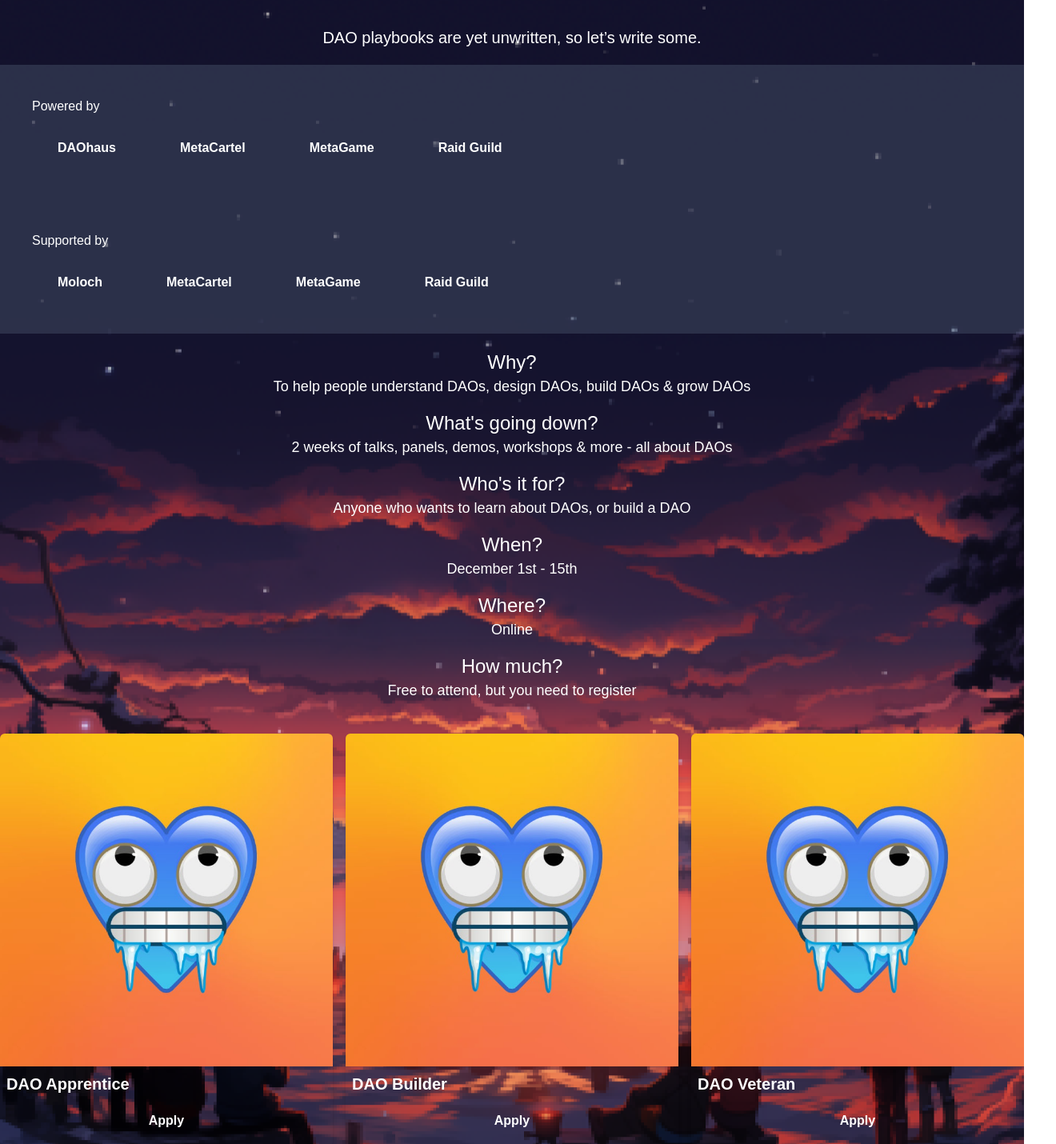
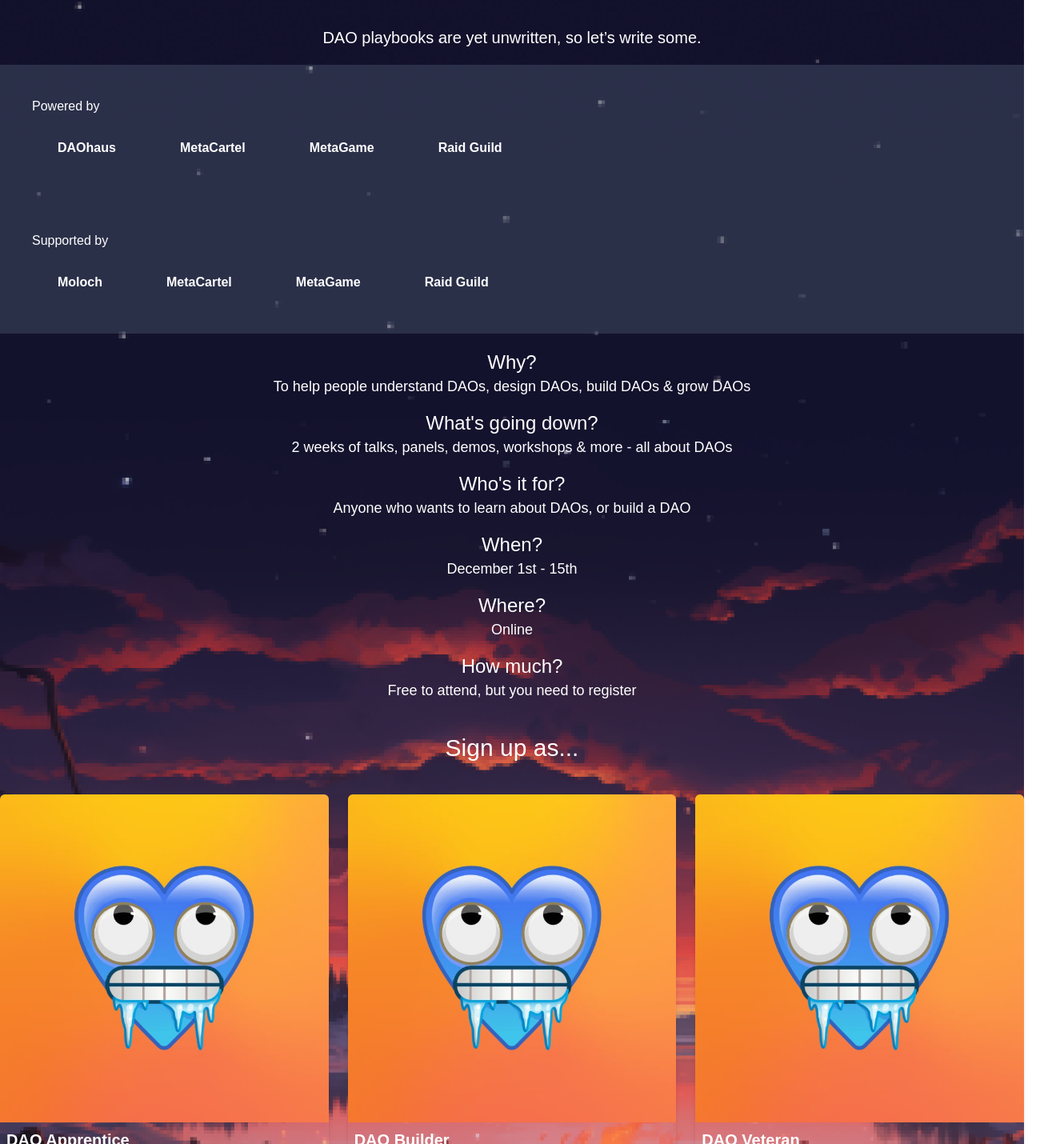
Before and after one commit to bitbeckers/daocember-dot-space, a Next.js app: page / in a window 1280 px wide. Shown: the part 405-1835 px from the top of the page at 80% size, 1320 px wide, since content can reach past the window. Built offline with nearby package versions, Linux system fonts and the light colour scheme; a web font is replaced by a local one.

Commit message:
feat(style): spacing in footer

```diff
--- a/app/components/Forms.tsx
+++ b/app/components/Forms.tsx
@@ -3,11 +3,10 @@ import Image from "next/image";
 interface FormLinkProps {
   name: string;
   href: string;
-  key: number;
   children?: any;
 }
 
-const FormLink = ({ name, href, key }: FormLinkProps) => {
+const FormLink = ({ name, href }: FormLinkProps) => {
   const handleClick = (e: any) => {
     e.preventDefault();
     console.log("The link was clicked.");
@@ -16,10 +15,7 @@ const FormLink = ({ name, href, key }: FormLinkProps) => {
   };
 
   return (
-    <div
-      className="w-30 rounded-md shadow-md dark:bg-gray-900 dark:text-gray-100"
-      key={key}
-    >
+    <div className="w-30 rounded-md shadow-md dark:bg-gray-900 dark:text-gray-100">
       <Image
         src="/logo.jpg"
         alt=""
@@ -59,10 +55,13 @@ const Forms = () => {
     },
   ];
   return (
-    <div className="max-w-screen flex flex-row space-x-4 mt-10 justify-center">
-      {forms.map((t, i) => (
-        <FormLink key={i} name={t.name} href={t.href} />
-      ))}
+    <div className="max-w-screen flex flex-col mt-10 justify-center mb-60">
+      <span className="flex text-3xl justify-center mb-10">Sign up as...</span>
+      <div className="flex flex-row space-x-6 justify-center">
+        {forms.map((t, i) => (
+          <FormLink key={i} name={t.name} href={t.href} />
+        ))}
+      </div>
     </div>
   );
 };
--- a/app/components/Partners.tsx
+++ b/app/components/Partners.tsx
@@ -1,12 +1,10 @@
 interface ButtonProps {
   text: string;
-  [x: string]: any; // for additional props
 }
 
-const Button = ({ text, key }: ButtonProps) => {
+const Button = ({ text }: ButtonProps) => {
   return (
     <button
-      key={key}
       type="button"
       className="px-8 py-3 font-semibold rounded-full dark:bg-gray-100 dark:text-gray-800"
     >
@@ -19,12 +17,12 @@ const Partners = () => {
   const daoists = ["DAOhaus", "MetaCartel", "MetaGame", "Raid Guild"];
   const daos = ["Moloch", "MetaCartel", "MetaGame", "Raid Guild"];
   return (
-    <div className="flex flex-col justify-center bg-opacity-30 bg-slate-500 my-5">
-      <div className="flex flex-col justify-center m-10">
+    <div className="flex flex-col min-w-full justify-center bg-opacity-30 bg-slate-500 my-5">
+      <div className="flex flex-col min-w-full justify-center m-10">
         <span className="mb-4">Powered by</span>
-        <div className="space-x-4">
+        <div className="space-x-4 justify-center">
           {daoists.map((daoist, i) => (
-            <Button key={i} text={daoist} />
+            <Button text={daoist} key={i} />
           ))}
         </div>
       </div>
@@ -32,7 +30,7 @@ const Partners = () => {
         <span className="mb-4">Supported by</span>
         <div className="space-x-4">
           {daos.map((dao, i) => (
-            <Button key={i} text={dao} />
+            <Button text={dao} key={i} />
           ))}
         </div>
       </div>
--- a/tailwind.config.ts
+++ b/tailwind.config.ts
@@ -10,7 +10,7 @@ const config: Config = {
     extend: {
       backgroundImage: {
         ball: "url(/ball.svg)",
-        "campsite": "url(/bg_campsite.svg)",
+        campsite: "url(/bg_campsite.svg)",
         "three-wise-summoners": "url(/three_wise_summoners.png)",
         "gradient-radial": "radial-gradient(var(--tw-gradient-stops))",
         "gradient-conic":
```
